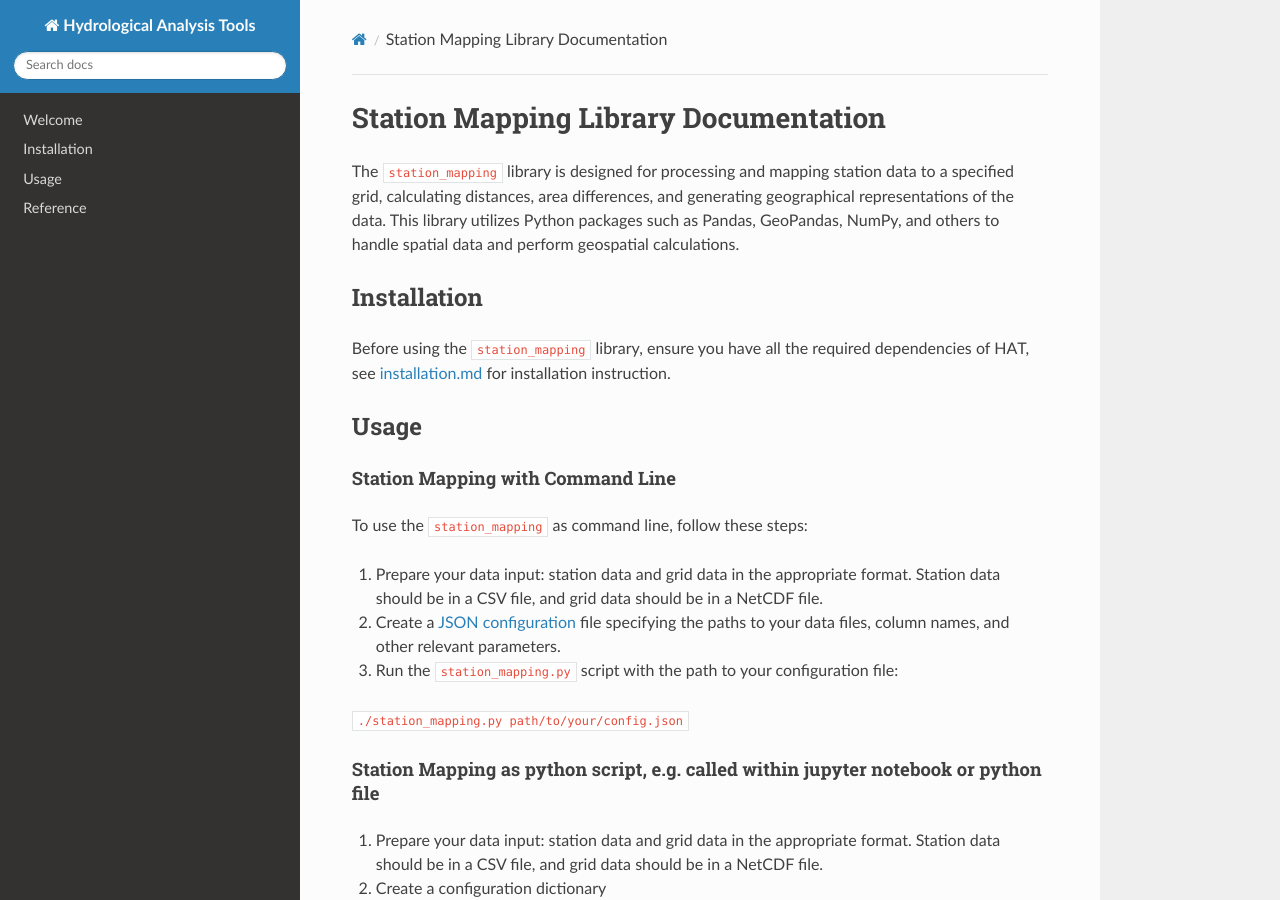
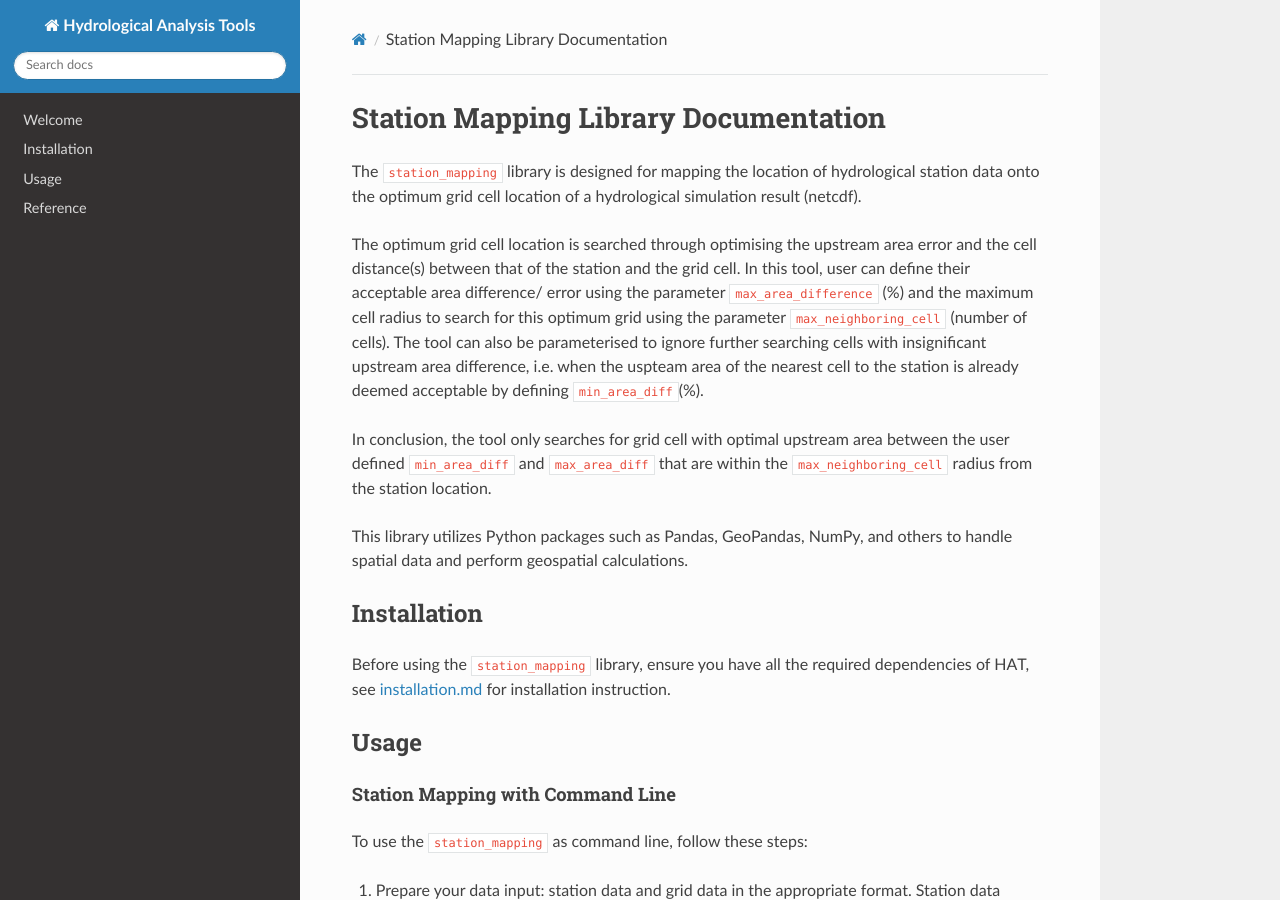
Before and after one commit to ecmwf/hat, an MkDocs documentation site: the page built from docs/station_mapping.md, in a window 1280 px wide and 900 px high. Built offline with MkDocs 1.6.1, drawn with Linux system fonts in a browser that asks for light colours; nearby versions of some CDN libraries; some of the changed text lies outside the part shown.

Commit message:
updated station mapping doc

```diff
--- a/docs/station_mapping.md
+++ b/docs/station_mapping.md
@@ -2,7 +2,14 @@
 Station Mapping Library Documentation
 =====================================
 
-The `station_mapping` library is designed for processing and mapping station data to a specified grid, calculating distances, area differences, and generating geographical representations of the data. This library utilizes Python packages such as Pandas, GeoPandas, NumPy, and others to handle spatial data and perform geospatial calculations.
+The `station_mapping` library is designed for mapping the location of hydrological station data onto the optimum grid cell location of a hydrological simulation result (netcdf).
+
+The optimum grid cell location is searched through optimising the upstream area error and the cell distance(s) between that of the station and the grid cell. In this tool, user can define their acceptable area difference/ error using the parameter `max_area_difference` (%) and the maximum cell radius to search for this optimum grid using the parameter `max_neighboring_cell` (number of cells). The tool can also be parameterised to ignore further searching cells with insignificant upstream area difference, i.e. when the uspteam area of the nearest cell to the station is already deemed acceptable by defining `min_area_diff`(%).
+
+In conclusion, the tool only searches for grid cell with optimal upstream area between the user defined `min_area_diff` and `max_area_diff` that are within the `max_neighboring_cell` radius from the station location.
+
+
+This library utilizes Python packages such as Pandas, GeoPandas, NumPy, and others to handle spatial data and perform geospatial calculations.
 
 Installation
 ------------
@@ -71,7 +78,7 @@ Process Overview
 
 *   **Read and Validate Input Data**: Loads station metadata from the specified CSV file and grid data from the NetCDF file, applying any filters defined in the configuration.
 *   **Nearest Grid Cell Search**: For each station, calculates the nearest grid cell based on latitude and longitude.
-*   **Optimum Grid Cell Search**: If enabled through `max_neighboring_cells`, searches within a specified radius for a grid cell that offers a closer match based on the upstream area difference until it reaches desired `max_area_difference`.
+*   **Optimum Grid Cell Search**: Searches each neighboring cell radius at a time until a specified maximum radius `max_neighboring_cells`,  for a grid cell that offers a closer match based on the upstream area difference until it reaches desired optimum of `max_area_diff`. When the optimum value of  `max_area_diff` is reached, the search will be stopped and the particular optimum cell location will be stored. It is also possible to ignore searching for optimum grid when the upstream area of nearest grid cell is already below or equal to `min_area_diff`.
 *   **Upstream Area and Distance Calculation**: For both nearest and optimum grids found for each station, upstream area is calculated. Cell distance(s) from optimum grid to the stations grid (same as nearest grid) is calculated.
 *   **Manual Mapping Output** (Optional): If manual mapping data is provided, it is also stored in to the station mapping result dataframe and later could be used as reference to compare automated mapping results to evaluate mapping performance. This can be done through `evaluation` module.
 *   **Save Results**: If an output directory is specified, saves the processed data as GeoJSON and CSV files for further analysis or visualization. Otherwise it only returns result as dataframe.
```
